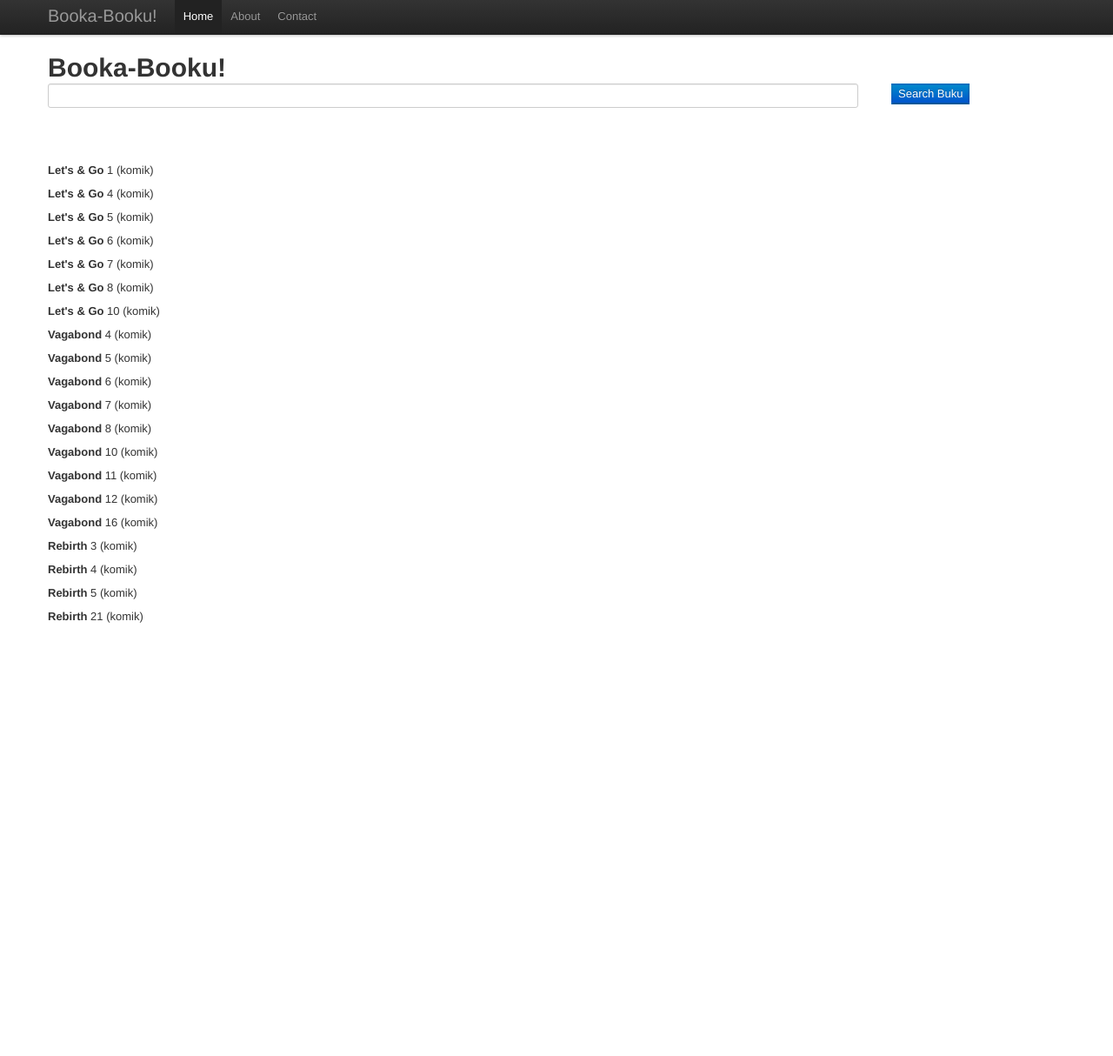
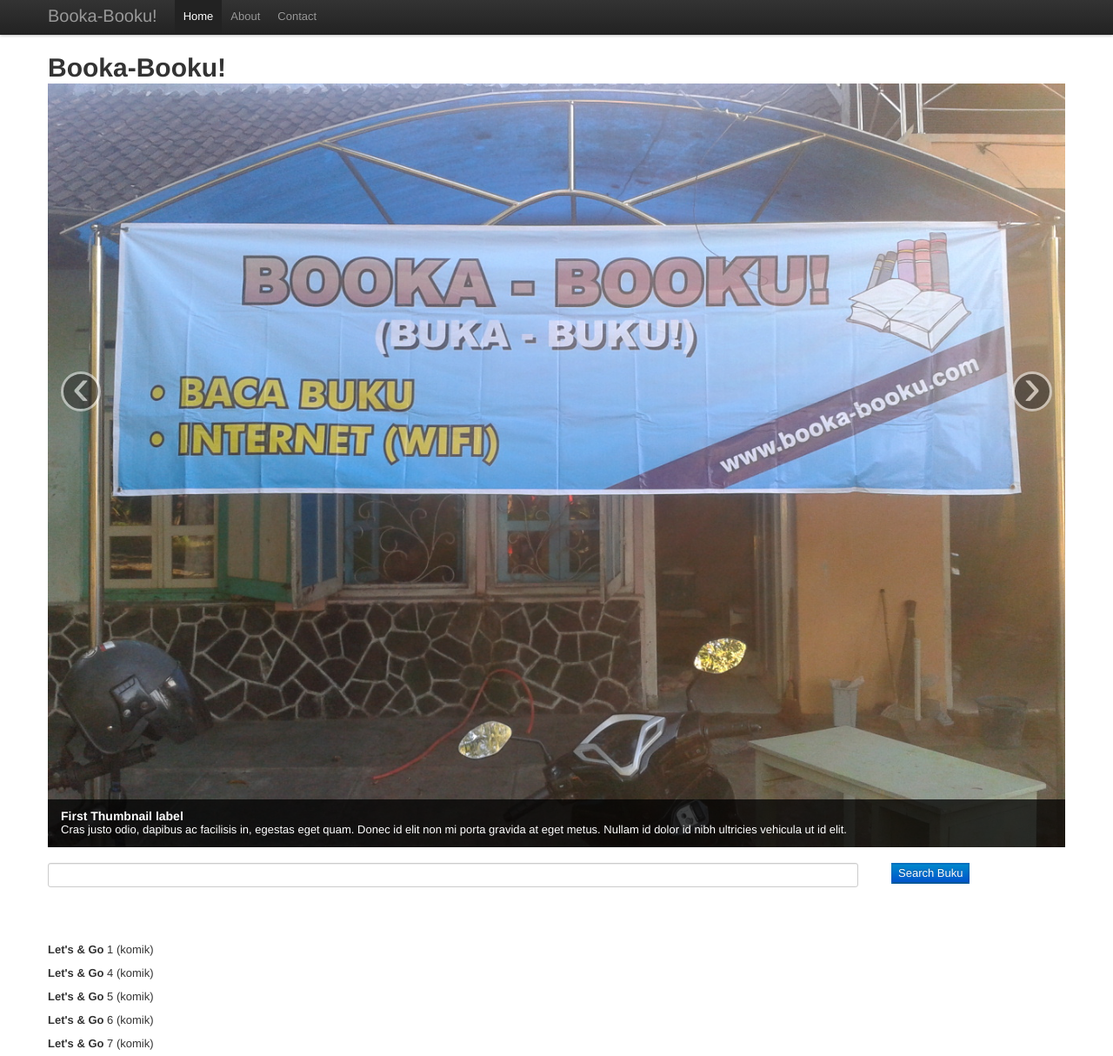
Before and after one commit to evnpr/bookabooku, a Django app: template templates/st.html in a window 1280 px wide. Shown: the top 1214 px of the page at 87% size. Before the commit the page ends 716 px from the top, so only its background shows below. Run offline with Django 3.2, Linux system fonts and the light colour scheme; the template is opened without the code that fills it: values that come from a table or form of the project are taken from there, others are empty; data comes from the database, SQL or seed files in the repository; parts of the project's set-up code (start-up, migrations or seed data) failed here and were passed over; some libraries are stand-ins or nearby versions.

Commit message:
upload photo

```diff
--- a/bookabooku/settings.py
+++ b/bookabooku/settings.py
@@ -4,8 +4,8 @@
 TEMPLATE_DEBUG = DEBUG
 mydatabase = '/home/ubuntu/www/bookabooku/bookabooku.db'
 mytemplates = 'home/ubuntu/www/bookabooku/templates/'
-#mydatabase = 'bookabooku.db'
-#mytemplates = 'templates/'
+mydatabase = 'bookabooku.db'
+mytemplates = 'templates/'
 ADMINS = (
     # ('Your Name', 'your_email@example.com'),
 )
--- a/templates/st.html
+++ b/templates/st.html
@@ -54,7 +54,33 @@
     <div class="container">
 
   <h1>Booka-Booku!</h1>
-
+        <div id="myCarousel" class="carousel slide">
+            <div class="carousel-inner">
+              <div class="item active">
+                <img src="assets/img/2.jpg" alt="">
+                <div class="carousel-caption">
+                  <h4>First Thumbnail label</h4>
+                  <p>Cras justo odio, dapibus ac facilisis in, egestas eget quam. Donec id elit non mi porta gravida at eget metus. Nullam id dolor id nibh ultricies vehicula ut id elit.</p>
+                </div>
+              </div>
+              <div class="item">
+                <img src="assets/img/3.jpg" alt="">
+                <div class="carousel-caption">
+                  <h4>Second Thumbnail label</h4>
+                  <p>Cras justo odio, dapibus ac facilisis in, egestas eget quam. Donec id elit non mi porta gravida at eget metus. Nullam id dolor id nibh ultricies vehicula ut id elit.</p>
+                </div>
+              </div>
+              <div class="item">
+                <img src="assets/img/4.jpg" alt="">
+                <div class="carousel-caption">
+                  <h4>Third Thumbnail label</h4>
+                  <p>Cras justo odio, dapibus ac facilisis in, egestas eget quam. Donec id elit non mi porta gravida at eget metus. Nullam id dolor id nibh ultricies vehicula ut id elit.</p>
+                </div>
+              </div>
+            </div>
+            <a class="left carousel-control" href="#myCarousel" data-slide="prev">&lsaquo;</a>
+            <a class="right carousel-control" href="#myCarousel" data-slide="next">&rsaquo;</a>
+          </div>
   <form action="" method="post" name="Form1">{% csrf_token %}
 <div id="name" class="row">
   <div id="name" class="list-search span10">
```
Also changed, not shown: static/img/2.jpg (added), static/img/3.jpg (added), static/img/4.jpg (added).
